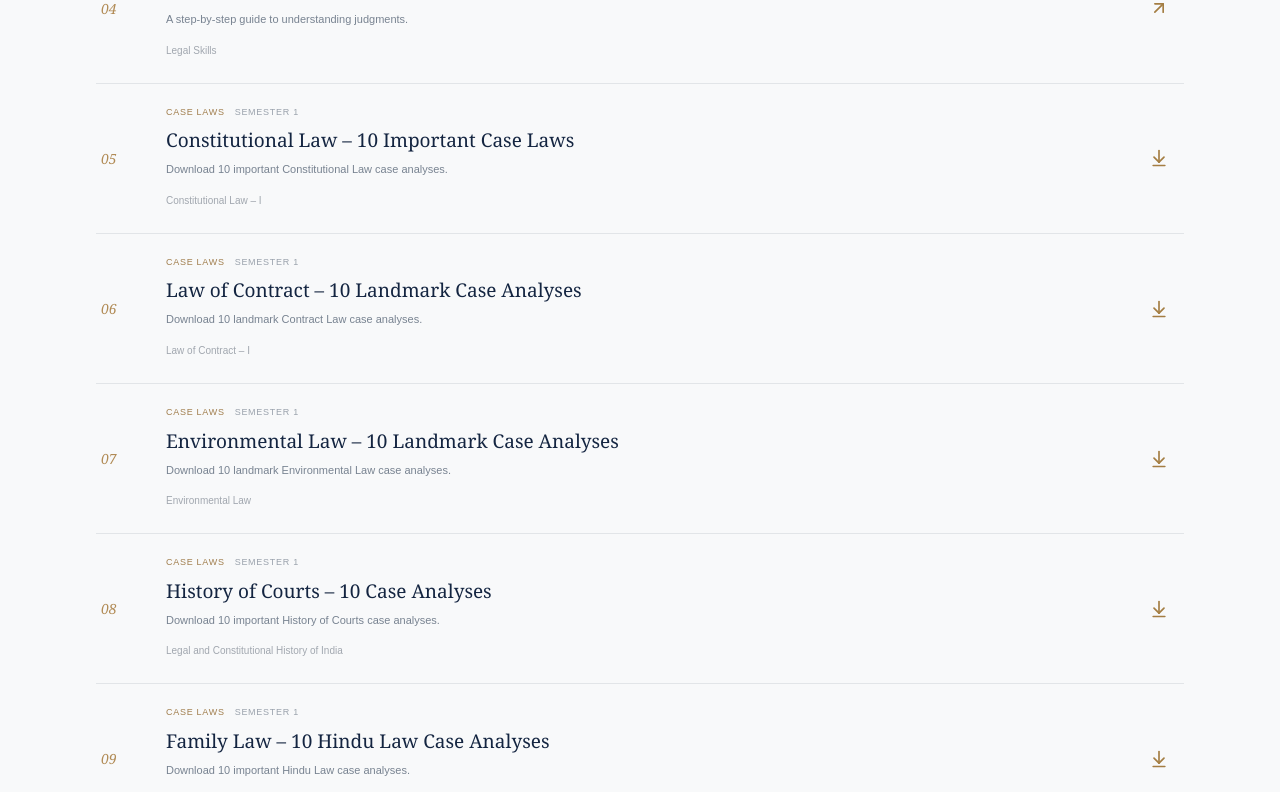
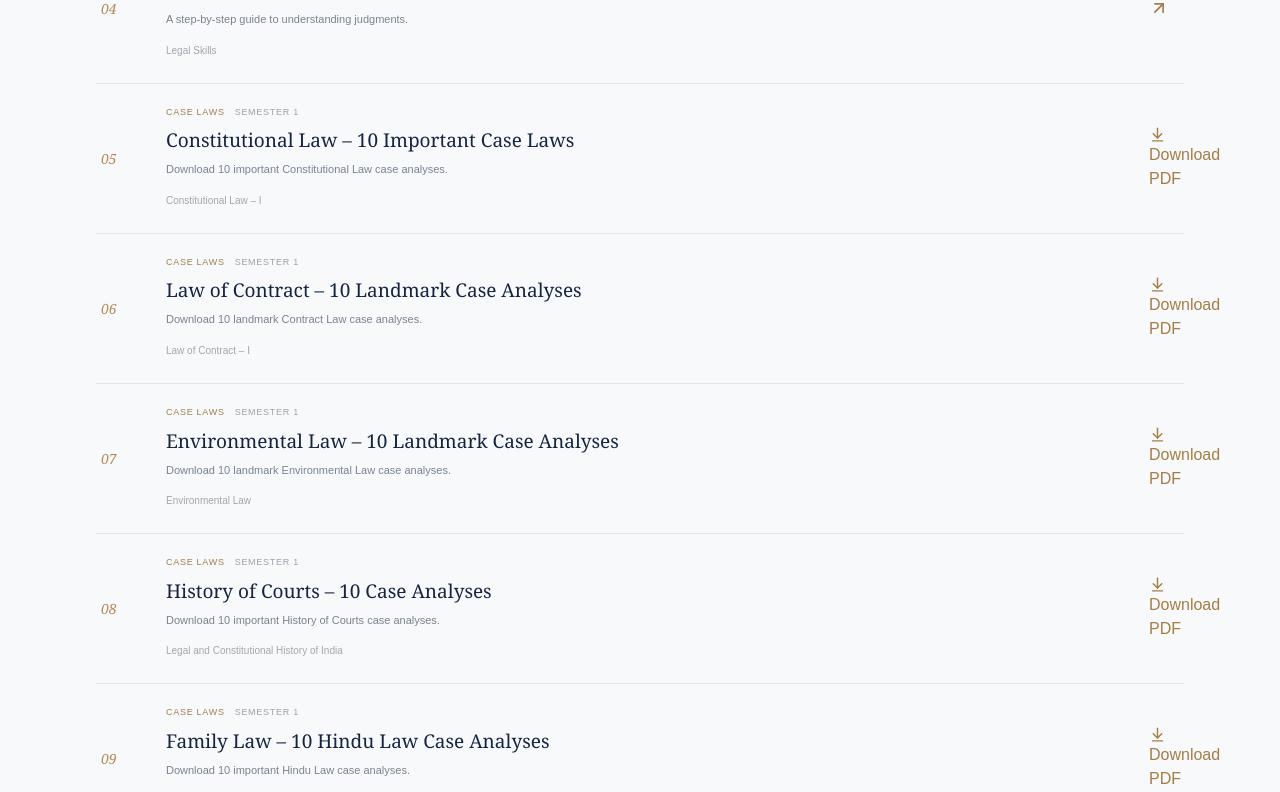
Before and after one commit to Vr7solutions/vignanreddy-legal-journey, a Next.js app: page / in a window 1280 px wide. Shown: the part 2408-3200 px from the top of the page. Built offline with nearby package versions, Linux system fonts and the light colour scheme.

Commit message:
Refactor resource section and download button styles
Updated the resource section to improve styling and functionality.

```diff
--- a/components/resource-hub.tsx
+++ b/components/resource-hub.tsx
@@ -119,10 +119,7 @@ export default function ResourceHub() {
         </div>
       </section>
 
-      <section
-        id="resources"
-        className="resource-section scroll-mt-24"
-      >
+      <section id="resources" className="resource-section scroll-mt-24">
         <div className="section-wrap">
           <div className="section-heading">
             <div>
@@ -232,13 +229,14 @@ export default function ResourceHub() {
 
                 {"downloadUrl" in item && item.downloadUrl ? (
                   <a
-                    className="resource-arrow"
+                    className="resource-arrow download-button"
                     href={item.downloadUrl}
                     download
                     aria-label={`Download ${item.title}`}
                     title="Download PDF"
                   >
-                    <ArrowDownToLine size={20} />
+                    <ArrowDownToLine size={17} />
+                    <span>Download PDF</span>
                   </a>
                 ) : (
                   <span className="resource-arrow">
```
